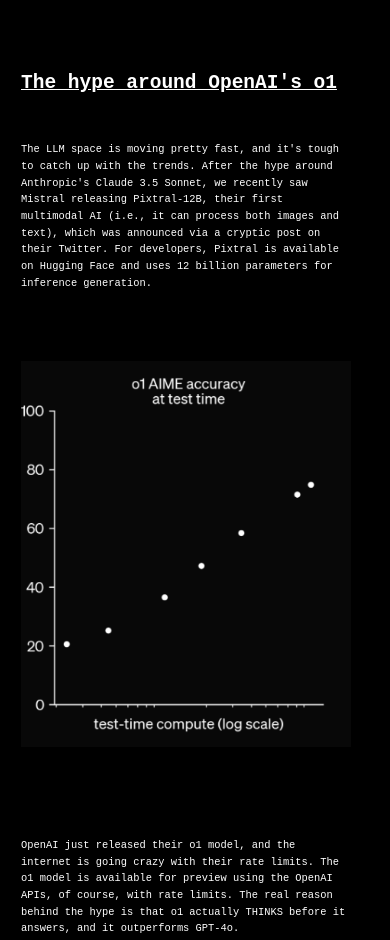
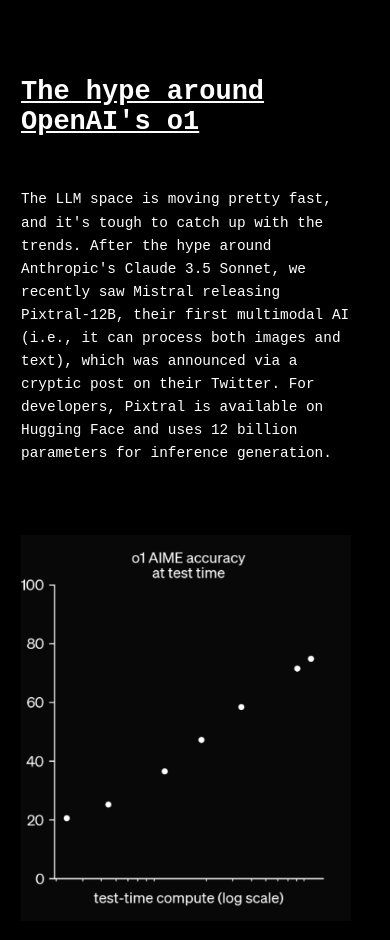
Before and after one commit to Harshh1705/personal-website, a plain HTML site: page blogs/blog1/blog1.html in a window 390 px wide. Shown: the top 940 px of the page. Drawn offline with Linux system fonts and the light colour scheme.

Commit message:
fixed a bug

```diff
--- a/blogs/blog1/blog1.css
+++ b/blogs/blog1/blog1.css
@@ -74,7 +74,7 @@ img {
 }
 
 .box2 {
-
+        font-size: large;
         background-color: black; /* same as body background color */
         border-radius: 15px; /* curved edges */
         border: 1px solid black; /* light border for visibility */
@@ -205,5 +205,6 @@ img {
 
     .dabba, .box2 {
         padding: 10px; /* Further adjust padding */
+        font-size: large;
     }
 }
```
Also changed, not shown: blogs.html (+1 -1 lines).
